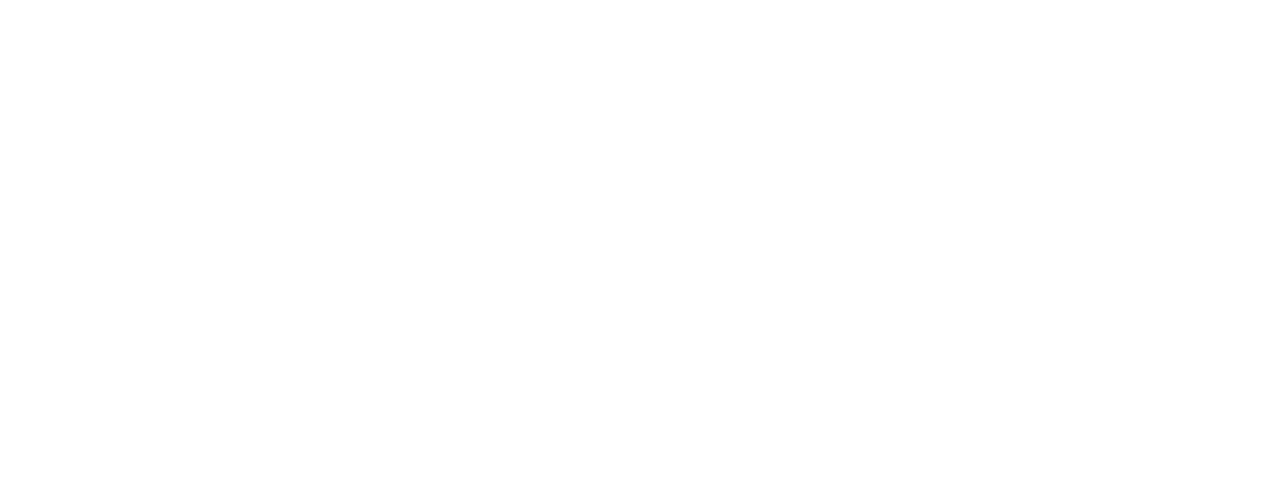
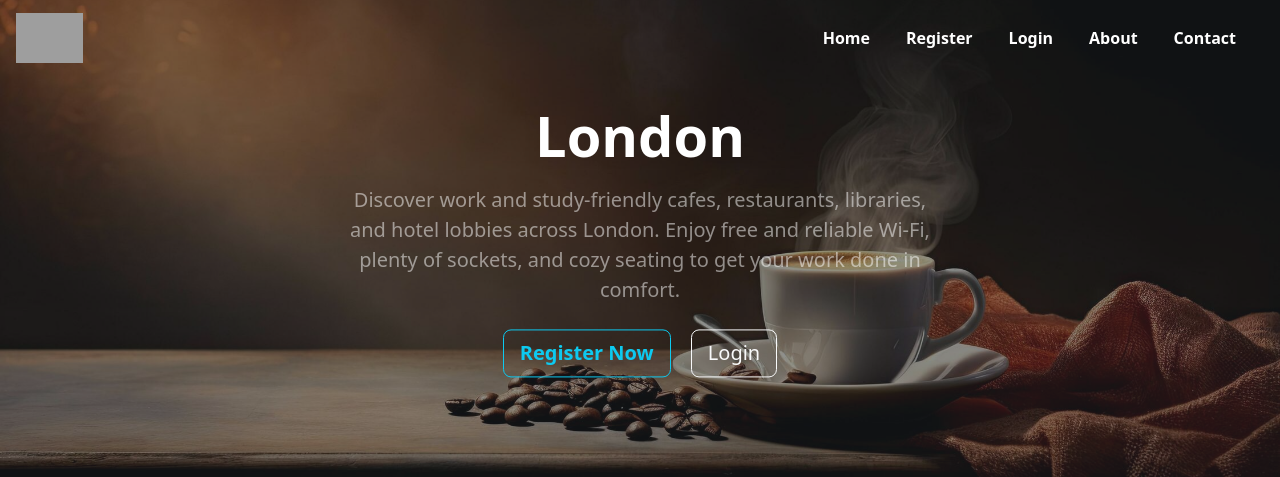
Before and after one commit to mjeyz/Cafe-and-Wifi-Website, a Flask app: page /login in a window 1280 px wide. Before the commit the part shown is empty. Shown: the top 477 px of the page. Run offline with Flask 3, Linux system fonts and the light colour scheme; some libraries are stand-ins or nearby versions; grey boxes are pictures that could not be loaded.

Commit message:
updation added some improvement

```diff
--- a/templates/header.html
+++ b/templates/header.html
@@ -2,8 +2,11 @@
 <html lang="en">
 <head>
     <meta charset="UTF-8">
-    <title>Cafe and Wifi</title>
-    <meta name="viewport" content="width=device-width, initial-scale=1">
+    <meta name="viewport" content="width=device-width, initial-scale=1.0">
+    <title>Cafe and Wifi - Discover London's Best Work-Friendly Spaces</title>
+
+    <!-- Meta description for SEO -->
+    <meta name="description" content="Discover work and study-friendly cafes, restaurants, libraries, and hotel lobbies across London with free Wi-Fi, power sockets, and comfortable seating.">
 
     <!-- Bootstrap CSS -->
     <link
@@ -20,33 +23,34 @@
 </head>
 
 <body class="bg-light">
-
     <!-- SVG ICONS -->
     <svg xmlns="http://www.w3.org/2000/svg" style="display: none">
+        <!-- Keep your existing SVG icons -->
         <symbol id="instagram" viewBox="0 0 24 24" fill="currentColor">
-        <path
-            d="M12 2.2c3.2 0 3.584.012 4.85.07 1.17.056 1.97.24 2.43.41a4.92 4.92 0 0 1 1.77 1.02 4.92 4.92 0 0 1 1.02 1.77c.17.46.354 1.26.41 2.43.058 1.266.07 1.65.07 4.85s-.012 3.584-.07 4.85c-.056 1.17-.24 1.97-.41 2.43a4.92 4.92 0 0 1-1.02 1.77 4.92 4.92 0 0 1-1.77 1.02c-.46.17-1.26.354-2.43.41-1.266.058-1.65.07-4.85.07s-3.584-.012-4.85-.07c-1.17-.056-1.97-.24-2.43-.41a4.92 4.92 0 0 1-1.77-1.02 4.92 4.92 0 0 1-1.02-1.77c-.17-.46-.354-1.26-.41-2.43C2.212 15.784 2.2 15.4 2.2 12s.012-3.584.07-4.85c.056-1.17.24-1.97.41-2.43A4.92 4.92 0 0 1 3.7 2.95a4.92 4.92 0 0 1 1.77-1.02c.46-.17 1.26-.354 2.43-.41C8.416 2.212 8.8 2.2 12 2.2zM12 0C8.736 0 8.332.012 7.052.07c-1.276.058-2.15.24-2.91.51A7.07 7.07 0 0 0 .58 2.14a7.07 7.07 0 0 0-1.56 1.56c-.27.76-.452 1.634-.51 2.91C.012 8.332 0 8.736 0 12c0 3.264.012 3.668.07 4.948.058 1.276.24 2.15.51 2.91a7.07 7.07 0 0 0 1.56 1.56c.76.27 1.634.452 2.91.51C8.332 23.988 8.736 24 12 24s3.668-.012 4.948-.07c1.276-.058 2.15-.24 2.91-.51a7.07 7.07 0 0 0 1.56-1.56c.27-.76.452-1.634.51-2.91.058-1.28.07-1.684.07-4.948s-.012-3.668-.07-4.948c-.058-1.276-.24-2.15-.51-2.91a7.07 7.07 0 0 0-1.56-1.56c-.76-.27-1.634-.452-2.91-.51C15.668.012 15.264 0 12 0zm0 5.838a6.162 6.162 0 1 0 0 12.324 6.162 6.162 0 0 0 0-12.324zm0 10.162a3.999 3.999 0 1 1 0-7.998 3.999 3.999 0 0 1 0 7.998zm7.844-10.406a1.44 1.44 0 1 1-2.88 0 1.44 1.44 0 0 1 2.88 0z"
-        />
+            <path d="M12 2.2c3.2 0 3.584.012 4.85.07 1.17.056 1.97.24 2.43.41a4.92 4.92 0 0 1 1.77 1.02 4.92 4.92 0 0 1 1.02 1.77c.17.46.354 1.26.41 2.43.058 1.266.07 1.65.07 4.85s-.012 3.584-.07 4.85c-.056 1.17-.24 1.97-.41 2.43a4.92 4.92 0 0 1-1.02 1.77 4.92 4.92 0 0 1-1.77 1.02c-.46.17-1.26.354-2.43.41-1.266.058-1.65.07-4.85.07s-3.584-.012-4.85-.07c-1.17-.056-1.97-.24-2.43-.41a4.92 4.92 0 0 1-1.77-1.02 4.92 4.92 0 0 1-1.02-1.77c-.17-.46-.354-1.26-.41-2.43C2.212 15.784 2.2 15.4 2.2 12s.012-3.584.07-4.85c.056-1.17.24-1.97.41-2.43A4.92 4.92 0 0 1 3.7 2.95a4.92 4.92 0 0 1 1.77-1.02c.46-.17 1.26-.354 2.43-.41C8.416 2.212 8.8 2.2 12 2.2zM12 0C8.736 0 8.332.012 7.052.07c-1.276.058-2.15.24-2.91.51A7.07 7.07 0 0 0 .58 2.14a7.07 7.07 0 0 0-1.56 1.56c-.27.76-.452 1.634-.51 2.91C.012 8.332 0 8.736 0 12c0 3.264.012 3.668.07 4.948.058 1.276.24 2.15.51 2.91a7.07 7.07 0 0 0 1.56 1.56c.76.27 1.634.452 2.91.51C8.332 23.988 8.736 24 12 24s3.668-.012 4.948-.07c1.276-.058 2.15-.24 2.91-.51a7.07 7.07 0 0 0 1.56-1.56c.27-.76.452-1.634.51-2.91.058-1.28.07-1.684.07-4.948s-.012-3.668-.07-4.948c-.058-1.276-.24-2.15-.51-2.91a7.07 7.07 0 0 0-1.56-1.56c-.76-.27-1.634-.452-2.91-.51C15.668.012 15.264 0 12 0zm0 5.838a6.162 6.162 0 1 0 0 12.324 6.162 6.162 0 0 0 0-12.324zm0 10.162a3.999 3.999 0 1 1 0-7.998 3.999 3.999 0 0 1 0 7.998zm7.844-10.406a1.44 1.44 0 1 1-2.88 0 1.44 1.44 0 0 1 2.88 0z"/>
         </symbol>
         <symbol id="facebook" viewBox="0 0 24 24" fill="currentColor">
-        <path
-            d="M22.675 0h-21.35C.595 0 0 .592 0 1.326v21.348C0 23.408.595 24 1.326 24H12.82v-9.294H9.692V11.01h3.127V8.413c0-3.1 1.893-4.788 4.659-4.788 1.325 0 2.463.099 2.797.143v3.24l-1.918.001c-1.504 0-1.797.715-1.797 1.763v2.313h3.587l-.467 3.696h-3.12V24h6.116C23.406 24 24 23.408 24 22.674V1.326C24 .592 23.406 0 22.675 0"
-        />
+            <path d="M22.675 0h-21.35C.595 0 0 .592 0 1.326v21.348C0 23.408.595 24 1.326 24H12.82v-9.294H9.692V11.01h3.127V8.413c0-3.1 1.893-4.788 4.659-4.788 1.325 0 2.463.099 2.797.143v3.24l-1.918.001c-1.504 0-1.797.715-1.797 1.763v2.313h3.587l-.467 3.696h-3.12V24h6.116C23.406 24 24 23.408 24 22.674V1.326C24 .592 23.406 0 22.675 0"/>
         </symbol>
     </svg>
 
     <!-- NAVBAR -->
+    <header>
         <nav class="navbar navbar-expand-lg px-3 text-light" style="position: absolute; top: 0; left: 0; width: 100%; z-index: 2;">
-    <a class="navbar-brand" href="#">
-        <img src="{{ url_for('static', filename='assets/img/logo-light.png') }}" class="me-2 align-middle" alt="Cafe and Wifi website logo, stylized coffee cup with Wi-Fi signal lines above, used as site branding in the navigation bar" height="50">
+            <a class="navbar-brand" href="{{ url_for('home') }}">
+                <img src="{{ url_for('static', filename='assets/img/logo-light.png') }}"
+                     class="me-2 align-middle"
+                     alt="Cafe and Wifi logo - Coffee cup with Wi-Fi signal"
+                     height="50"
+                     loading="eager">
             </a>
             <button class="navbar-toggler" type="button" data-bs-toggle="collapse" data-bs-target="#navbarNav"
-            aria-controls="navbarNav" aria-expanded="false" aria-label="Toggle navigation">
+                    aria-controls="navbarNav" aria-expanded="false" aria-label="Toggle navigation menu">
                 <span class="navbar-toggler-icon"></span>
             </button>
             <div class="collapse navbar-collapse justify-content-end" id="navbarNav">
                 <ul class="navbar-nav">
-            <li class="nav-item"><a class="nav-link active" href="{{ url_for('home')}}">Home</a></li>
+                    <li class="nav-item"><a class="nav-link active" aria-current="page" href="{{ url_for('home')}}">Home</a></li>
                     <li class="nav-item"><a class="nav-link" href="{{ url_for('register') }}">Register</a></li>
                     <li class="nav-item"><a class="nav-link" href="{{ url_for('login') }}">Login</a></li>
                     <li class="nav-item"><a class="nav-link" href="{{ url_for('about') }}">About</a></li>
@@ -54,29 +58,63 @@
                 </ul>
             </div>
         </nav>
+    </header>
 
+    <!-- MAIN CONTENT -->
+    <main>
         <!-- HERO SECTION -->
-<section class="bg-dark text-light text-center position-relative">
+        <section class="bg-dark text-light text-center position-relative" aria-labelledby="hero-heading">
             <img src="{{ url_for('static', filename='assets/img/hero.jpg') }}"
-         alt="Cafe and Wifi Hero Image"
+                 alt="People working on laptops in a modern cafe with coffee on the table"
                  class="img-fluid w-100 opacity-50"
-         style="height: 60vh; object-fit: cover;">
-    <div class="position-absolute top-50 start-50 translate-middle">
-        <h1 class="display-4 fw-bold text-white mb-3">London</h1>
+                 style="height: 60vh; object-fit: cover;"
+                 loading="eager">
+            <div class="position-absolute top-50 start-50 translate-middle px-3">
+                <h1 id="hero-heading" class="display-4 fw-bold text-white mb-3">London</h1>
                 <p class="lead text-white-50 mx-auto" style="max-width: 700px;">
                     Discover work and study-friendly cafes, restaurants, libraries, and hotel lobbies across London.
                     Enjoy free and reliable Wi-Fi, plenty of sockets, and cozy seating to get your work done in comfort.
                 </p>
                 <div class="mt-4">
-            <button class="btn btn-outline-info btn-lg me-3 fw-bold" href="{{ url_for('register') }}">Register</button>
-            <button class="btn btn-outline-light btn-lg" href="{{ url_for('login') }}">Login</button>
+                    <a class="btn btn-outline-info btn-lg me-3 fw-bold" href="{{ url_for('register') }}">
+                        Register Now
+                    </a>
+                    <a class="btn btn-outline-light btn-lg" href="{{ url_for('login') }}">
+                        Login
+                    </a>
                 </div>
             </div>
         </section>
+
+        <!-- You can add more sections here -->
+        <!-- Example: Featured Cafes Section -->
+        <!--
+        <section class="py-5">
+            <div class="container">
+                <h2 class="text-center mb-5">Featured Work Spaces</h2>
+                <div class="row">
+                    <!-- Cafe cards would go here --
+                </div>
+            </div>
+        </section>
+        -->
+    </main>
+
+    <!-- FOOTER (Optional - you can add this) -->
+    <!--
+    <footer class="bg-dark text-white py-4 mt-5">
+        <div class="container text-center">
+            <p class="mb-0">&copy; 2023 Cafe and Wifi. All rights reserved.</p>
+        </div>
+    </footer>
+    -->
 
     <!-- Bootstrap JS -->
     <script src="https://cdn.jsdelivr.net/npm/bootstrap@5.3.8/dist/js/bootstrap.bundle.min.js"
             integrity="sha384-ENjdO4Dr2bkBIFxQpeo5UzHGL1+7Hzp6uOZp6bU91Z5oL4yD3f5sbg1zYtJ0R8BX"
             crossorigin="anonymous"></script>
+
+    <!-- Optional: Custom JS -->
+    <!-- <script src="{{ url_for('static', filename='js/script.js') }}"></script> -->
 </body>
 </html>
--- a/templates/login.html
+++ b/templates/login.html
@@ -0,0 +1,18 @@
+{% include 'header.html'%}
+{% block content %}
+
+<!-- Page Header -->
+<header class="masthead" style="background-image: url('../static/assets/img/login-bg.jpg')">
+    <div class="container position-relative px-4 px-lg-5">
+        <div class="row gx-4 gx-lg-5 justify-content-center">
+            <div class="col-md-10 col-lg-8 col-xl-7">
+                <div class="page-heading text-center">
+                    <h1>Log In</h1>
+                    <span class="subheading">Welcome Back!</span>
+                </div>
+            </div>
+        </div>
+    </div>
+</header>
+
+{% endblock %}
```
Also changed, not shown: templates/contact.html (+2 -5 lines), 1 other file. Lines whose indentation alone changed are shown as unchanged.
